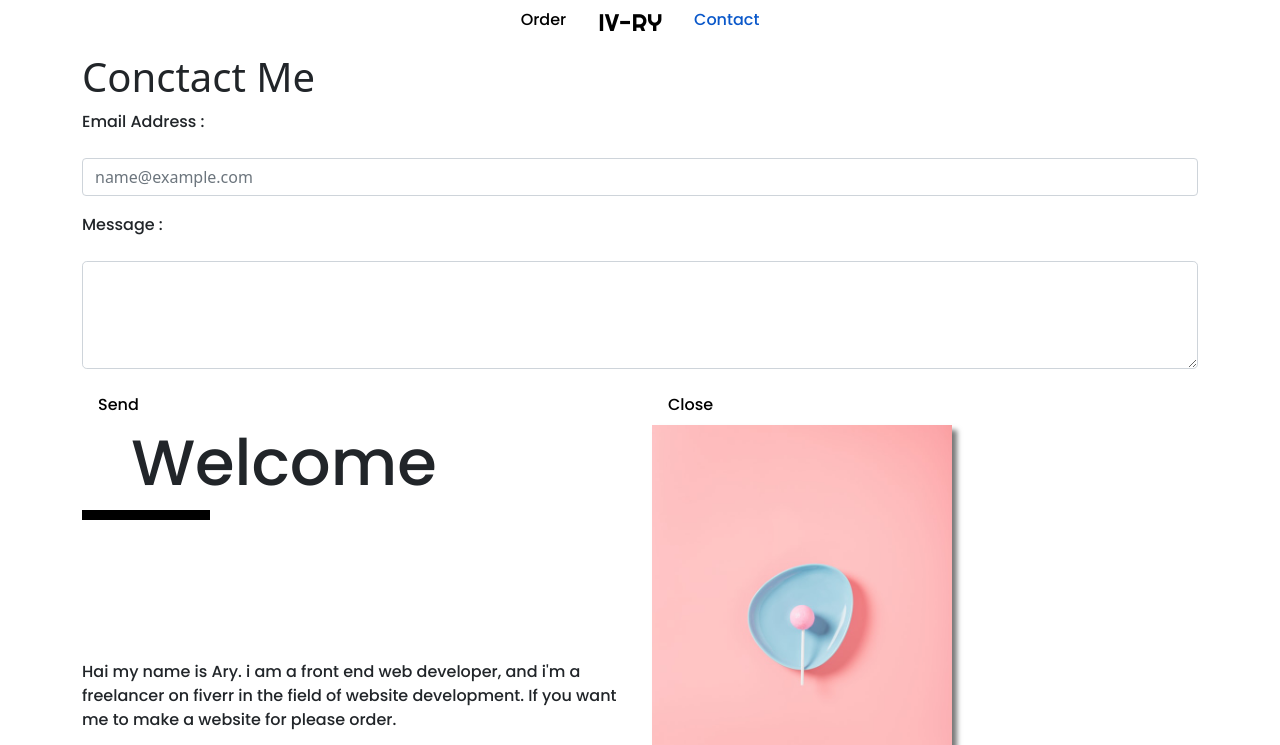
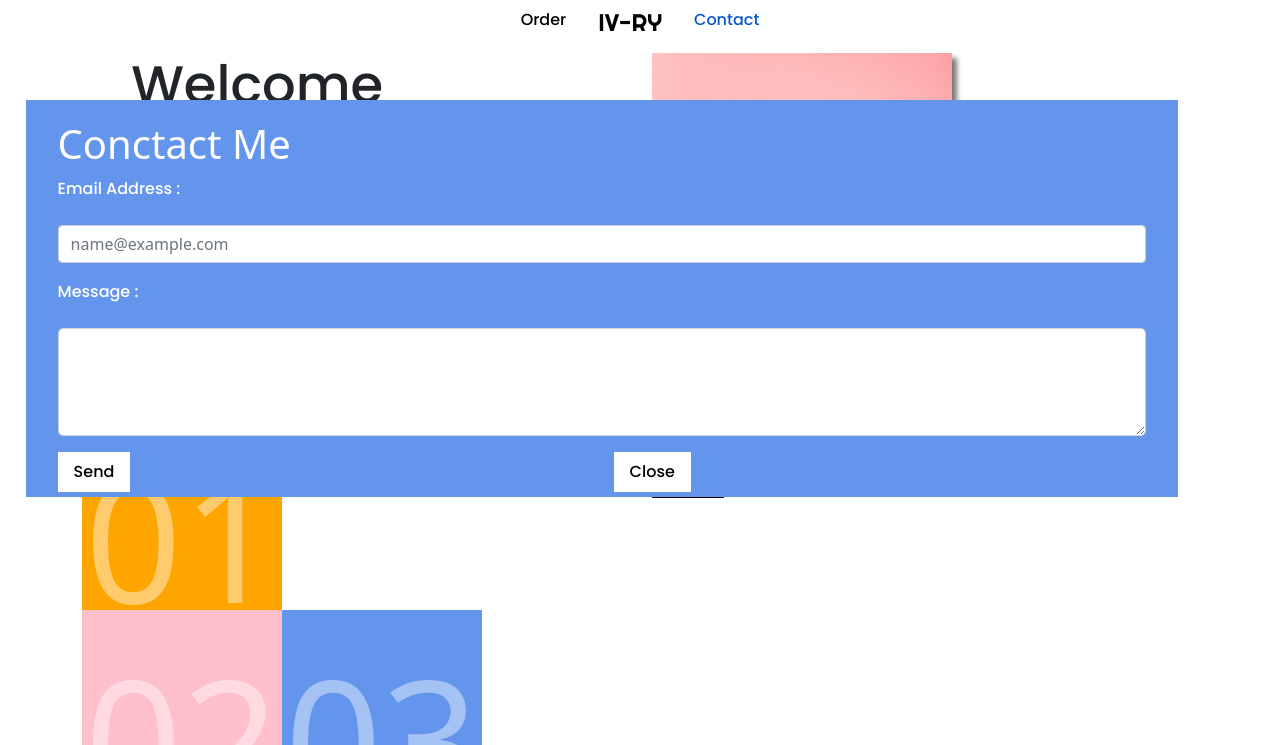
Before and after one commit to menootpass/IV-RY.com, a plain HTML site: page index.html in a window 1280 px wide. Both pictures are taken after a click on the link "Contact". Shown: the top 745 px of the page. Drawn offline with nearby package versions, Linux system fonts and the light colour scheme.

Commit message:
2.0
update 2.0

```diff
--- a/style.css
+++ b/style.css
@@ -18,6 +18,9 @@
   }
 }
 
+a {
+  text-decoration: none;
+}
 .element,
 html {
   scrollbar-width: none;
@@ -56,7 +59,7 @@ h5 {
 }
 .container .row #judul {
   font-family: "Poppins", sans-serif;
-  font-size: 4em;
+  font-size: 3.3em;
   padding: 0 0 0 9%;
 }
 .container .row .col .garis {
@@ -155,10 +158,36 @@ h5 {
   padding: 80px;
   align-items: flex-start;
 }
-#subscribe {
+#readmore2 {
   background-color: white;
   color: black;
 }
 #footer .row .col h3 {
   font-family: "Righteous", sans-serif;
 }
+#contact {
+  width: 90%;
+  top: 100px;
+  left: 2%;
+  position: fixed;
+  background-color: cornflowerblue;
+  color: white;
+  z-index: 3;
+  visibility: hidden;
+  padding: 20px 20px 5px 20px;
+  opacity: 0;
+  transition: 0.5s;
+}
+#contact.active {
+  visibility: visible;
+  opacity: 1;
+}
+#box1 .container .row #order {
+  width: 500px;
+  align-items: center;
+  margin-top: 20px;
+}
+#box1 .container .row #order:hover {
+  transition: 0.6s;
+  width: 580px;
+}
```
